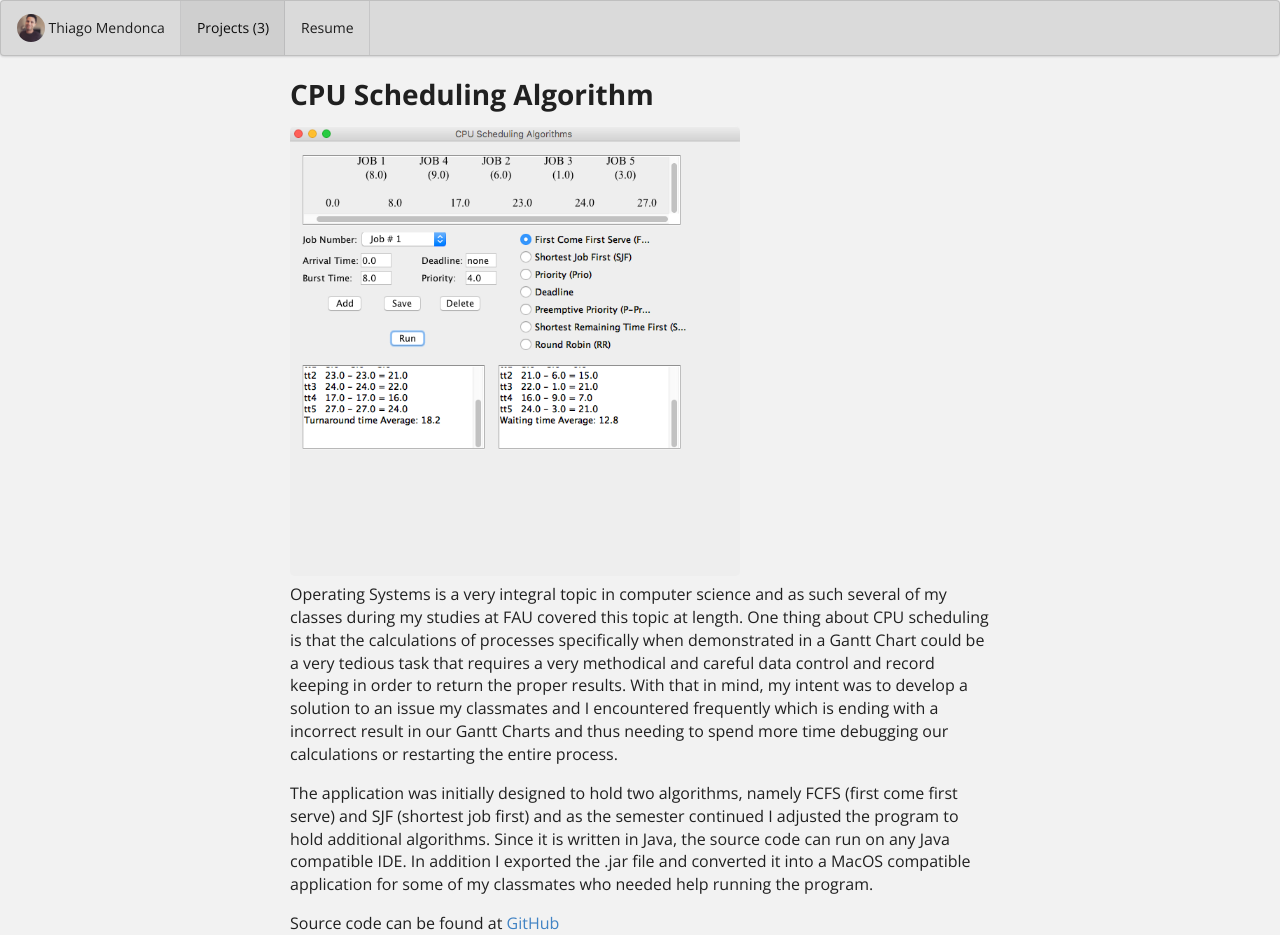
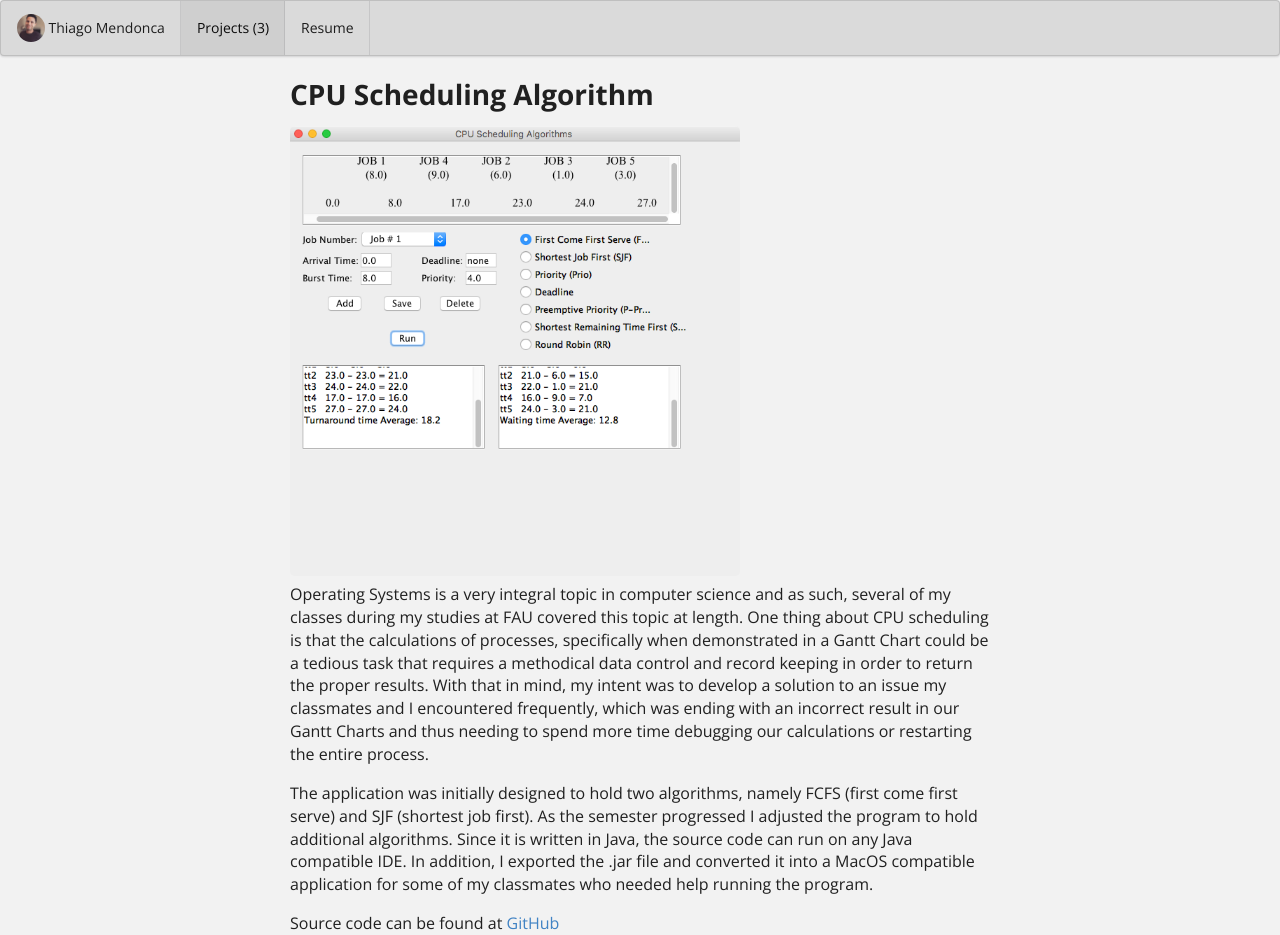
Before and after one commit to ThiagoM728/ThiagoM728.github.io, a Jekyll site: the page built from projects/project-2.md, in a window 1280 px wide. Built offline with Jekyll 4.4.1, drawn with Linux system fonts in a browser that asks for light colours.

Commit message:
Update project-2.md

```diff
--- a/projects/project-2.md
+++ b/projects/project-2.md
@@ -17,8 +17,8 @@ summary: A GUI application for calculation and comparisson of cpu scheduling alg
 <img class="ui image" src="../images/cpu2.png">
 </div>
 
-Operating Systems is a very integral topic in computer science and as such several of my classes during my studies at FAU covered this topic at length. One thing about CPU scheduling is that the calculations of processes specifically when demonstrated in a Gantt Chart could be a very tedious task that requires a very methodical and careful data control and record keeping in order to return the proper results. With that in mind, my intent was to develop a solution to an issue my classmates and I encountered frequently which is ending with a incorrect result in our Gantt Charts and thus needing to spend more time debugging our calculations or restarting the entire process.
+Operating Systems is a very integral topic in computer science and as such, several of my classes during my studies at FAU covered this topic at length. One thing about CPU scheduling is that the calculations of processes, specifically when demonstrated in a Gantt Chart could be a tedious task that requires a methodical data control and record keeping in order to return the proper results. With that in mind, my intent was to develop a solution to an issue my classmates and I encountered frequently, which was ending with an incorrect result in our Gantt Charts and thus needing to spend more time debugging our calculations or restarting the entire process.
 
-The application was initially designed to hold two algorithms, namely FCFS (first come first serve) and SJF (shortest job first) and as the semester continued I adjusted the program to hold additional algorithms. Since it is written in Java, the source code can run on any Java compatible IDE. In addition I exported the .jar file and converted it into a MacOS compatible application for some of my classmates who needed help running the program.
+The application was initially designed to hold two algorithms, namely FCFS (first come first serve) and SJF (shortest job first). As the semester progressed I adjusted the program to hold additional algorithms. Since it is written in Java, the source code can run on any Java compatible IDE. In addition, I exported the .jar file and converted it into a MacOS compatible application for some of my classmates who needed help running the program.
 
 Source code can be found at [GitHub](https://github.com/ThiagoM728/cpu_schd)
```
Also changed, not shown: other parts of projects/project-2.md (+1 -1 lines).
